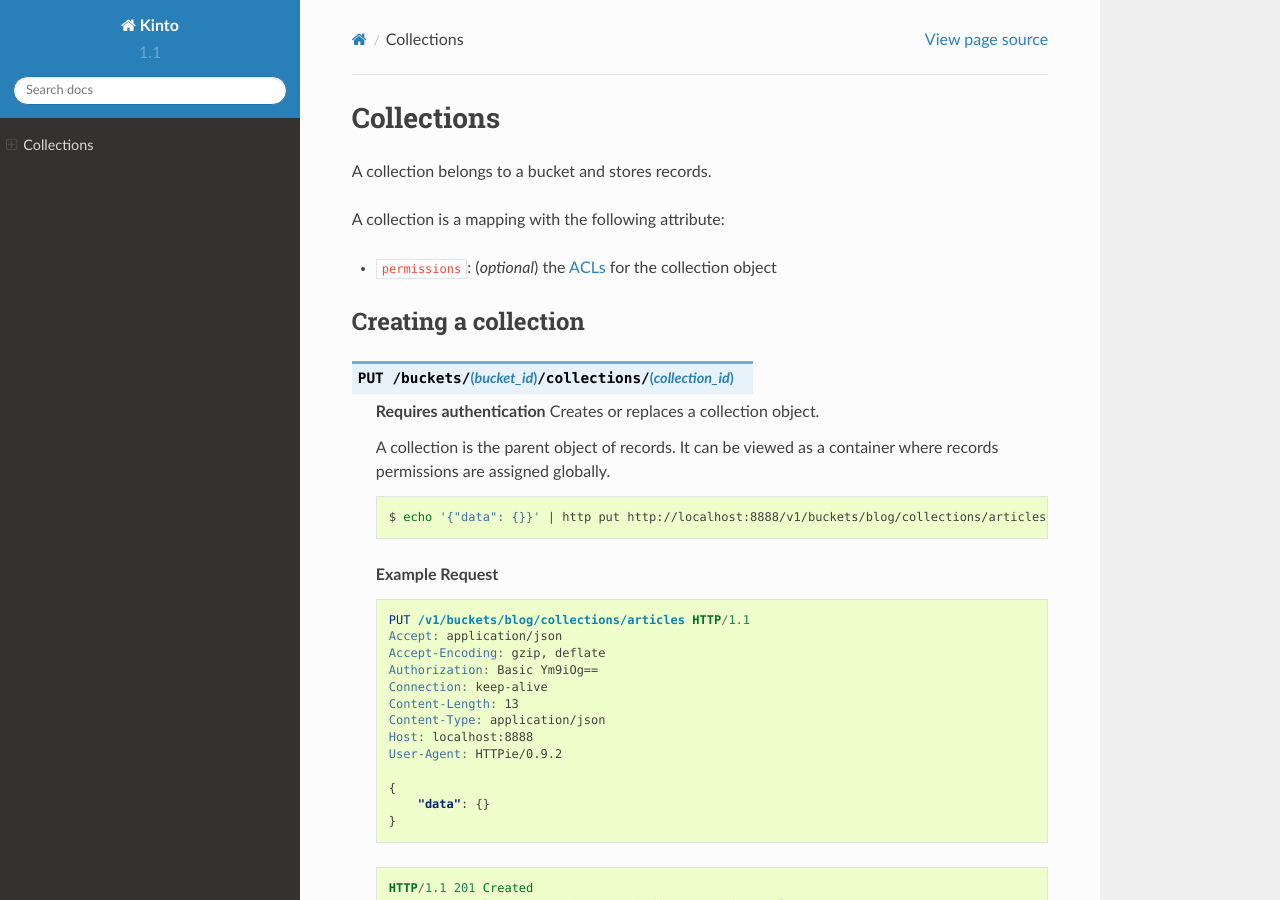
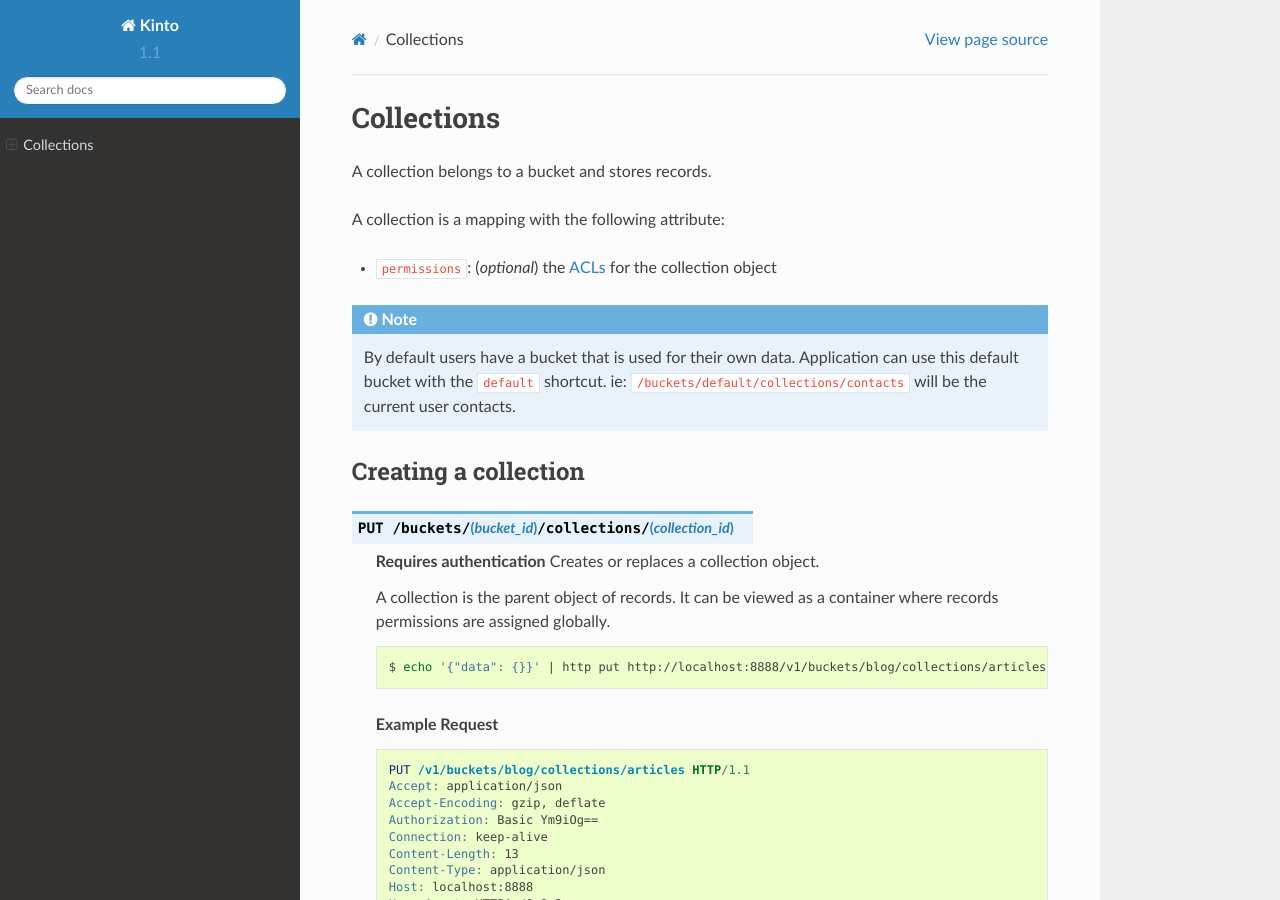
Before and after one commit to Kinto/kinto, a Sphinx documentation site: the page built from docs/api/collections.rst, in a window 1280 px wide and 900 px high. Built offline with Sphinx 7.4.7 and the Read the Docs theme 2.0.0, drawn with Linux system fonts in a browser that asks for light colours; some of the changed lines change nothing that is shown.

Commit message:
Uncomment documentation.

```diff
--- a/docs/api/collections.rst
+++ b/docs/api/collections.rst
@@ -9,12 +9,12 @@ A collection is a mapping with the following attribute:
 
 * ``permissions``: (*optional*) the :term:`ACLs <ACL>` for the collection object
 
-.. .. note::
+.. note::
 
-..     By default users have a bucket that is used for their own data.
-..     Application can use this default bucket with the ``default`` shortcut.
-..     ie: ``/buckets/default/collections/contacts`` will be the current
-..     user contacts. See #71 for more discussion.
+    By default users have a bucket that is used for their own data.
+    Application can use this default bucket with the ``default`` shortcut.
+    ie: ``/buckets/default/collections/contacts`` will be the current
+    user contacts.
 
 
 Creating a collection
```
